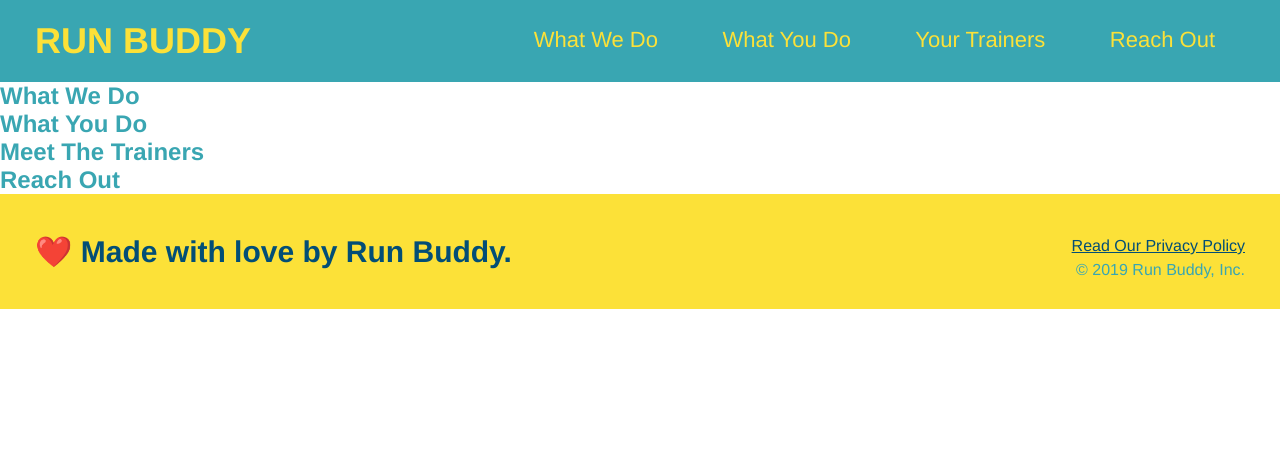
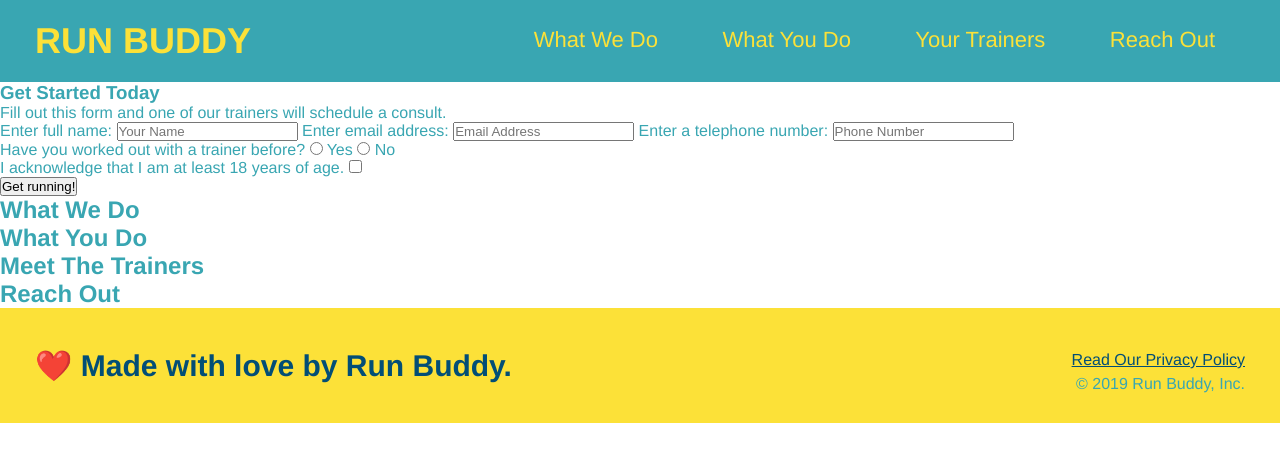
Before and after one commit to kpehl/run-buddy, a plain HTML site: page index.html in a window 1280 px wide. Drawn offline with Linux system fonts and the light colour scheme.

Commit message:
created input form in jumbotron

```diff
--- a/index.html
+++ b/index.html
@@ -35,7 +35,33 @@
 
         <!--hero/jumbotron-->
         <section>
-
+            <div>
+                <h3>Get Started Today</h3>
+                <p>Fill out this form and one of our trainers will schedule a consult.</p>
+                <!--sign up form-->
+                <form>
+                    <label for = "name">Enter full name:</label>
+                    <input type = "text" placeholder = "Your Name" name = "name" id = "name" />
+                    <label for = "email">Enter email address:</label>
+                    <input type = "email" placeholder = "Email Address" name = "email" id = "email" />
+                    <label for = "phone">Enter a telephone number:</label>
+                    <input type = "tel" placeholder = "Phone Number" name = "phone" id = "phone" />
+                    <p>
+                        Have you worked out with a trainer before?
+                        <input type = "radio" name = "trainer-confirm" id = "trainer-yes" value = "yes"/>
+                        <label for = "trainer-yes">Yes</label>
+                        <input type = "radio" name = "trainer-confirm" id = "trainer-no" value = "no"/>
+                        <label for = "trainer-no">No</label>
+                    </p>
+                    <p>
+                        <label for = "age-checkbox">I acknowledge that I am at least 18 years of age.</label>
+                        <input type = "checkbox" name = "age-confirm" id = "age-checkbox" />
+                    </p>
+                    <button type = "submit">
+                        Get running!
+                    </button>
+                </form>
+            </div>
         </section>
 
         <!--"what we do" section-->
```
